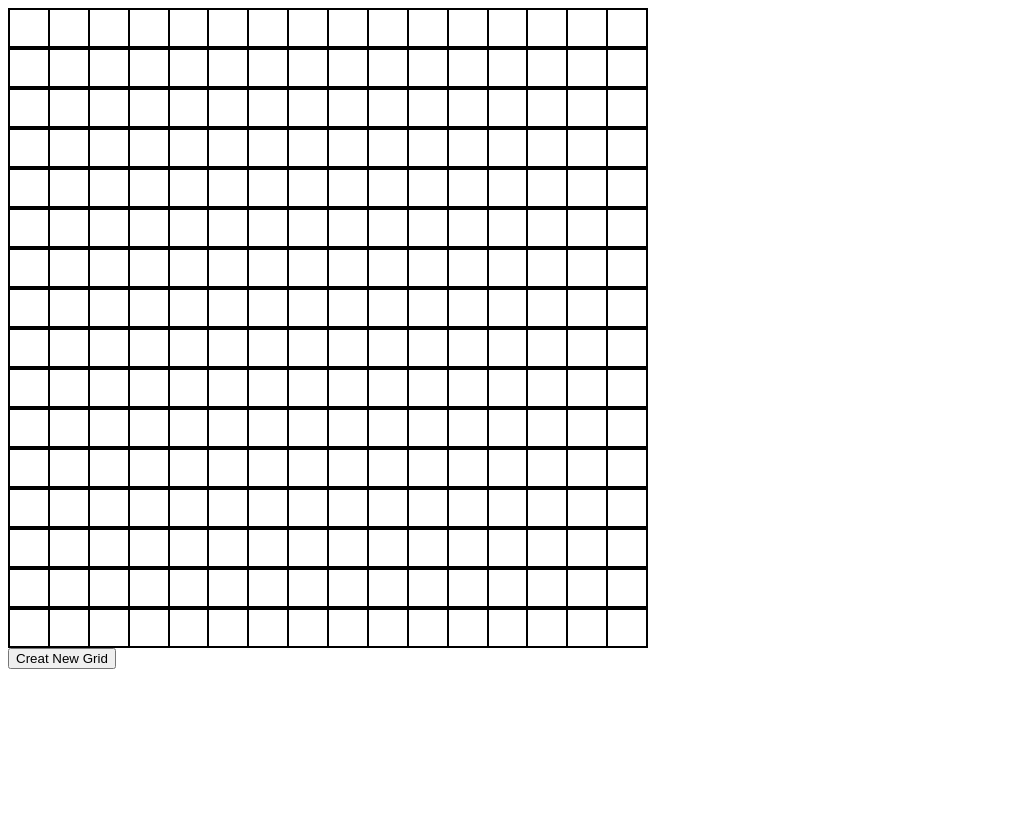
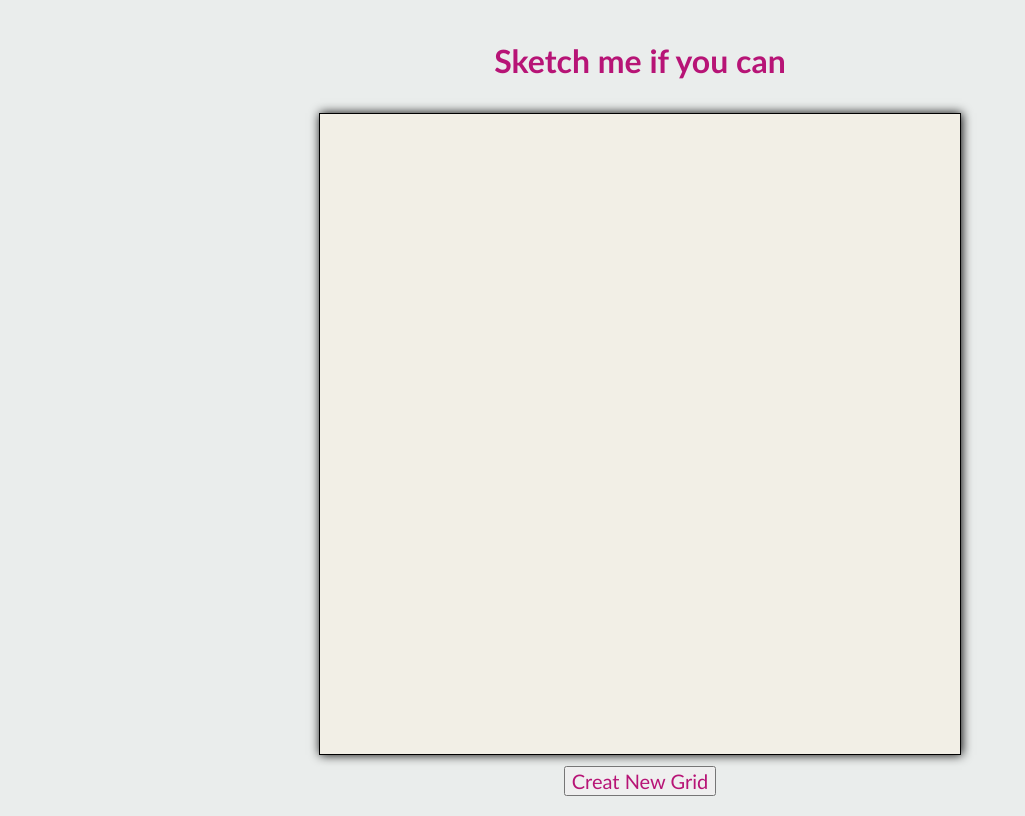
Before and after one commit to felixblochwitz/odin-etch-a-sketch, a plain HTML site: page index.html in a window 1280 px wide. Shown: the whole page, without its empty margins (0-1025 px from the left). Drawn offline with Linux system fonts and the light colour scheme.

Commit message:
add some ui flavor (#8)

```diff
--- a/index.html
+++ b/index.html
@@ -8,6 +8,7 @@
   <title>Etch a Sketch</title>
 </head>
 <body>
+  <h1>Sketch me if you can</h1>
   <div class="grid-container">
   </div>
 
--- a/styles.css
+++ b/styles.css
@@ -1,16 +1,40 @@
+body {
+  background-color: #eaedec;
+  font-family: 'Gill Sans', 'Gill Sans MT', Calibri, 'Trebuchet MS', sans-serif;
+  min-height: 100vh;
+  display: flex;
+  flex-direction: column;
+  justify-content: space-evenly;
+  align-items: center;
+}
+
+h1 {
+  color: #b71476;
+}
+
+button {
+  font-family: 'Gill Sans', 'Gill Sans MT', Calibri, 'Trebuchet MS', sans-serif;
+  font-size: 20px;
+  color: #b71476;
+}
+
+div {
+  border: solid black .5px;
+  flex: 1;
+  border: 0px;
+  background-color: #f2efe6;
+}
+
 .grid-container {
   width: 80vh;
   height: 80vh;
   display: flex;
+  flex: initial;
   flex-direction: column;
-  border: 0px;
+  border: solid black .5px;
+  box-shadow: 1px 0px 10px black;
 }
 
 .row-container {
   display: flex;
 }
-
-div {
-  border: solid black .5px;
-  flex: 1;
-}
```
